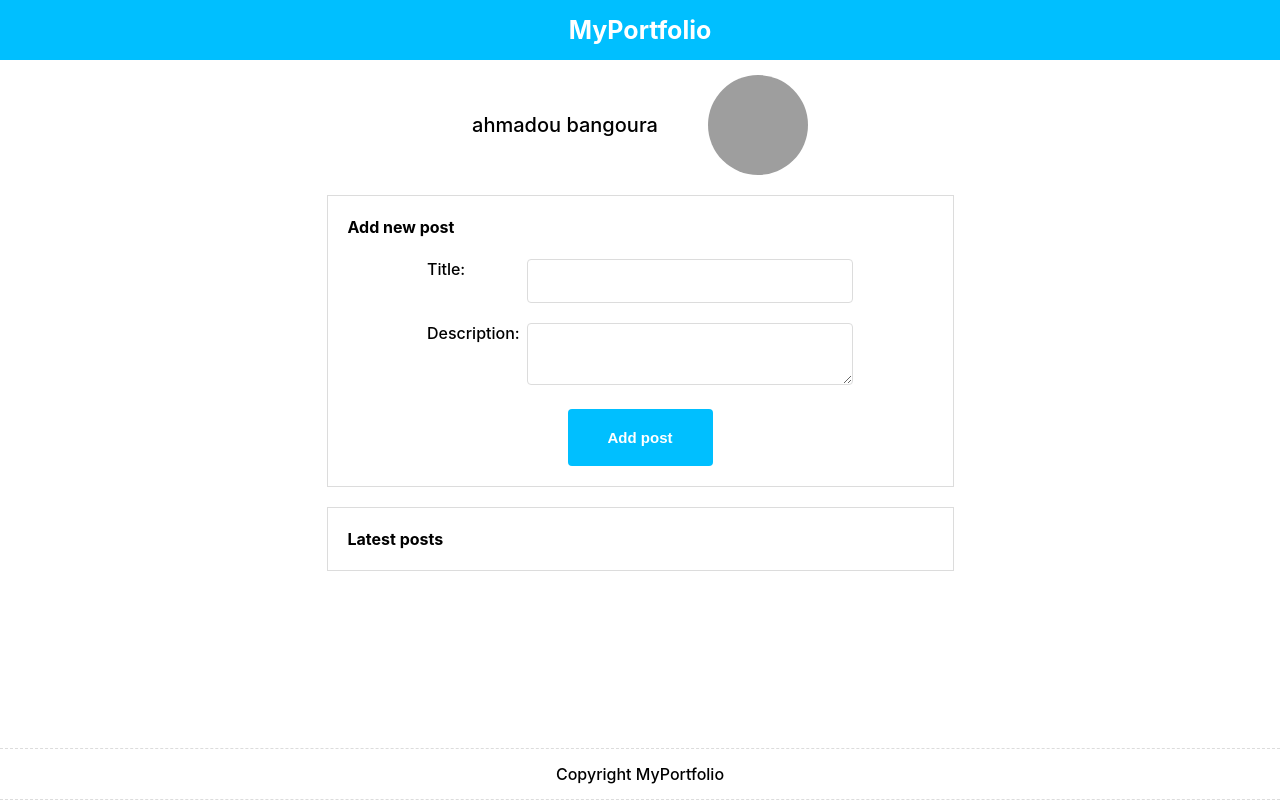
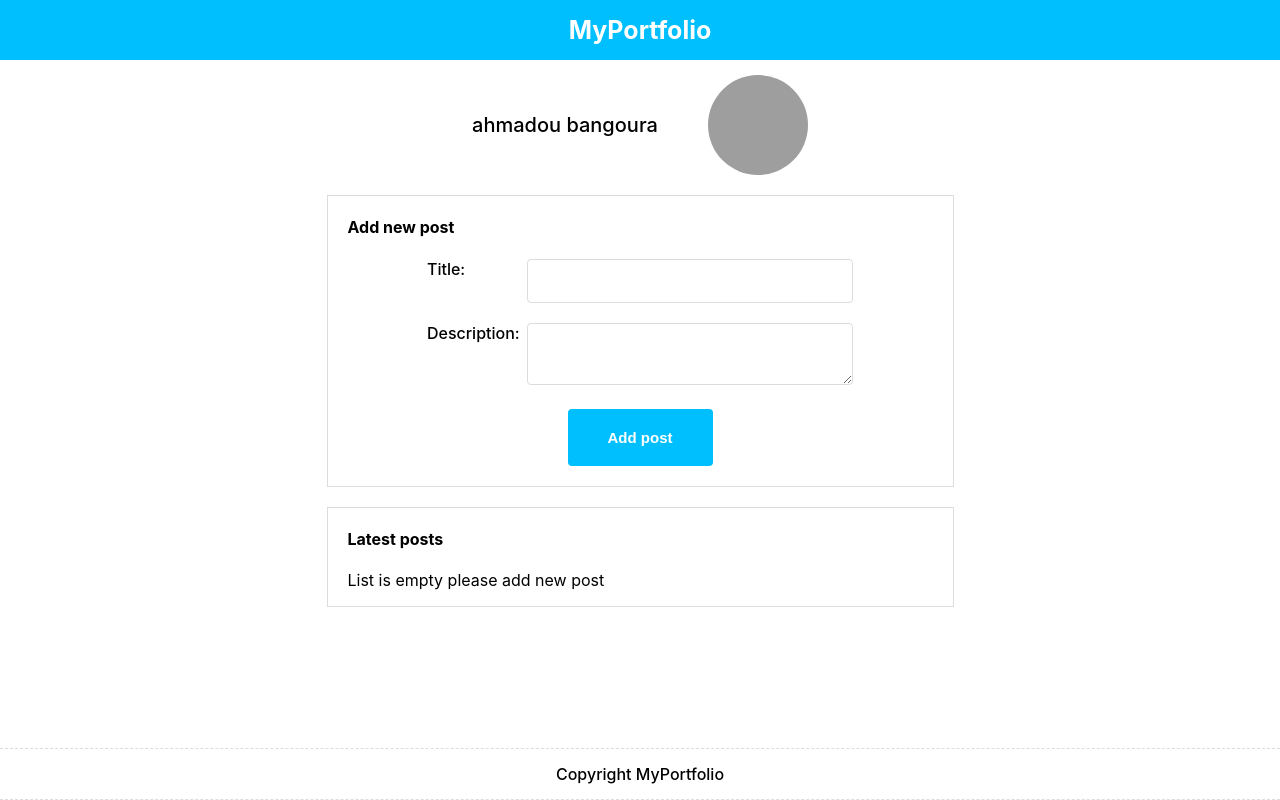
Before and after one commit to ProNoob702/reactjs-course, a React (Create React App) app: page / in a window 1280 px wide. Built offline with nearby package versions, Linux system fonts and the light colour scheme; grey boxes are pictures that could not be loaded.

Commit message:
first way with condition

```diff
--- a/src/components/UserProfile.js
+++ b/src/components/UserProfile.js
@@ -33,7 +33,14 @@ const UserProfileUpperSide = (props) => {
 };
 
 const LatestPosts = (props) => {
-  console.log(props.latestPosts);
+  if (props.latestPosts.length === 0)
+    return (
+      <div className="LatestPosts">
+        <h4 className="LatestPosts__title">Latest posts</h4>
+        <p className="LatestPosts__info">List is empty please add new post</p>
+      </div>
+    );
+  else {
     return (
       <div className="LatestPosts">
         <h4 className="LatestPosts__title">Latest posts</h4>
@@ -46,4 +53,5 @@ const LatestPosts = (props) => {
         ))}
       </div>
     );
+  }
 };
--- a/src/styles/UserProfile.css
+++ b/src/styles/UserProfile.css
@@ -29,3 +29,7 @@
 .LatestPosts__title {
   margin-left: 20px;
 }
+
+.LatestPosts__info {
+  margin-left: 20px;
+}
```
Lines whose indentation alone changed are shown as unchanged.
